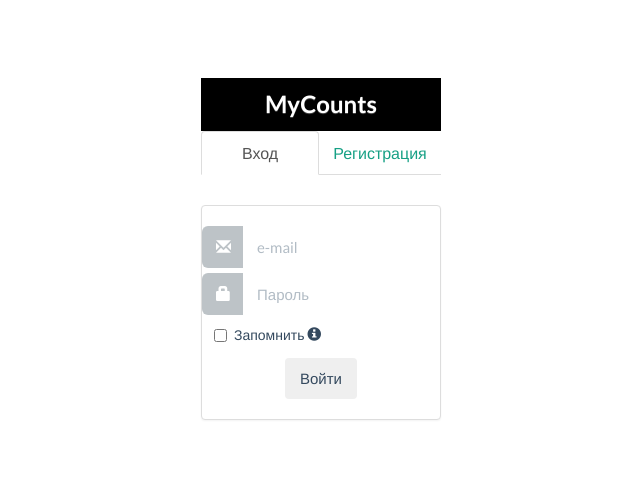
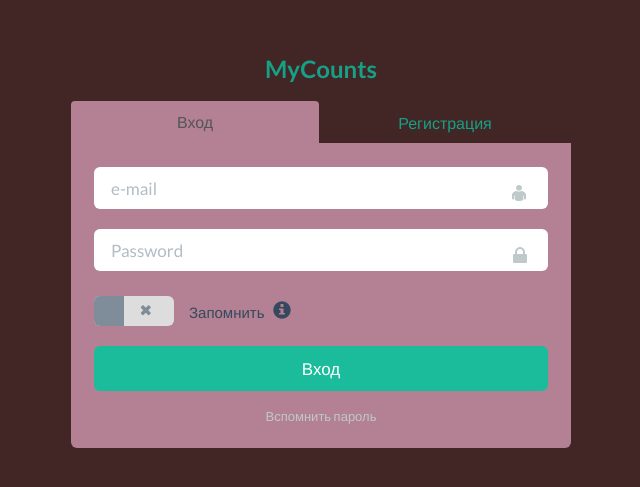
Before and after one commit to git-ff/mycounts, a plain HTML site: page index.html in a window 1280 px wide. Shown: the part 151-638 px from the top of the page, without its empty margins (319-959 px from the left). Drawn offline with nearby package versions, Linux system fonts and the light colour scheme; files whose address does not match are found by name.

Commit message:
index.html update + FlatUI works
Updated index.html, FlatUI works.
FlatUI checkbox fix added.

Issues_Index:
1. Active Register tab not fitted well - border mismatch form border
(ugly colour set on intention).

```diff
--- /dev/null
+++ b/assets/css/flatui_checkbox_fix.css
@@ -0,0 +1,104 @@
+/*
+Flat UI - Checkbox Fix
+http://codepen.io/ARS/pen/aeDHE
+a fork based on Flat UI - Custom checkboxes
+by @geoffrey_crofte
+*/
+
+@import url('https://maxcdn.bootstrapcdn.com/font-awesome/4.5.0/css/font-awesome.min.css');
+[type="checkbox"]:not(:checked),
+[type="checkbox"]:checked {
+  position: absolute;
+  left: -9999px;
+}
+
+[type="checkbox"]:not(:checked) + label,
+[type="checkbox"]:checked + label {
+  position: relative;
+  padding-left: 95px;
+  cursor: pointer;
+}
+
+[type="checkbox"]:not(:checked) + label:before,
+[type="checkbox"]:checked + label:before,
+[type="checkbox"]:not(:checked) + label:after,
+[type="checkbox"]:checked + label:after {
+  content: '';
+  position: absolute;
+}
+
+[type="checkbox"]:not(:checked) + label:before,
+[type="checkbox"]:checked + label:before {
+  left: 0;
+  top: 0;
+  width: 80px;
+  height: 30px;
+  background: #DDDDDD;
+  border-radius: 6px;
+  transition: background-color .2s;
+}
+
+[type="checkbox"]:not(:checked) + label:after,
+[type="checkbox"]:checked + label:after {
+  width: 30px;
+  height: 30px;
+  transition: all .2s;
+  border-radius: 6px 0 0 6px;
+  background: #7F8C9A;
+  top: 0;
+  left: 0;
+}
+
+
+/* on checked */
+[type="checkbox"]:checked + label:before {
+  background: #34495E;
+}
+
+
+/*green slider*/
+[type="checkbox"]:checked + label:after {
+  background: #39D2B4;
+  top: 0;
+  left: 51px;
+  border-radius: 0 6px 6px 0;
+}
+
+[type="checkbox"]:checked + label .ui,
+[type="checkbox"]:not(:checked) + label .ui:before,
+[type="checkbox"]:checked + label .ui:after {
+  position: absolute;
+  left: 6px;  /*icon checked position*/
+  width: 65px;
+  border-radius: 15px;
+  font-size: 14px;
+  font-weight: bold;
+  line-height: 22px;  /*checkbox line height*/
+  transition: all .2s;
+}
+
+
+/*unchecked icon*/
+[type="checkbox"]:not(:checked) + label .ui:before {
+  font-family: 'FontAwesome';
+  content: "\f00d";
+  color: #7F8C9A;  /*Checkbox icon color*/
+  left: 46px;
+  margin-top: 3px;
+}
+
+
+/*checked icon*/
+[type="checkbox"]:checked + label .ui:after {
+  font-family: 'FontAwesome';
+  content: "\f00c";
+  color: #39D2B4;
+  margin-top: 3px;
+  left: 12px;
+}
+
+[type="checkbox"]:focus + label:before {
+  border: 0;
+  outline: 0;
+  box-sizing: border-box;
+}
--- a/assets/css/style.css
+++ b/assets/css/style.css
@@ -1,58 +1,85 @@
-.main-container {
-min-width: 240px;
-max-width: 260px;
+body {
+  background-color: #422626;
+}
+
+.text-centered {
+  text-align: center !important;
+}
+
+.no-margin {
+  margin: 0;
 }
 
 
+/*begin logo align*/
 .navbar-header {
-text-align: center;
-background-color: black;
-width: 100%;
+  float: left;
+  padding: 15px;
+  text-align: center;
+  width: 100%;
 }
 
-.navbar-header a {
-color:white;
-width: 100%;
+.navbar-brand {
+  float:none;
+}
+/*end logo align*/
+
+.nav,
+.navbar-default {
+  margin-bottom: 0;
+  border-radius: 0;
+}
+
+ul.nav>li,
+ul.nav-tabs>li {
+  width: 50%;
+  border: none;
 }
 
 
-.panel-body,
-.panel-default{
-  padding-bottom: 0;
-  margin-bottom: 0;
-
+.nav-tabs>li.active>a,
+.nav-tabs>li.active>a:hover,
+.nav-tabs>li.active>a:focus {
+  background-color: #B38193;
+  border: none;
 }
 
-ul.nav-tabs>li
- {
-  width: 50%;
-  text-align: center;
-  }
-
-ul.nav-tabs>li>a
- {
-  padding-left: 0;
-  padding-right: 0;
-  }
 
 
-.button-holder {
-  text-align: center;
+.login-form {
+  margin-top: -33px;
+  border-top-left-radius: 0;
+  border-top-right-radius: 0;
+  background-color: #B38193;
 }
 
-.checkbox label {
-  font-size: inherit;
-  padding: 0;
-  margin: 0;
-  line-height: inherit;
+
+
+.tab-pane {
+  padding-left: 0px;
+  padding-right: 0px;
 }
 
-.input-group {
-  margin-top: 5px;
+.placeholder {
+  margin-top: 15px;
+  padding-bottom: 22px;
+  height: 13px;
 }
 
-@media screen and (max-width: 767px) {
-.main-container {
-max-width: 260px;
+label {
+  margin-top: 5px;
+  margin-bottom: 15px;
+  margin-right: 5px;
 }
+
+
+.center-column {
+  max-width: 500px;
 }
+
+
+@media (max-width: 767px) {
+  .center-column {
+    min-width: 300px;
+  }
+}
--- /dev/null
+++ b/assets/css/vertical-center.css
@@ -0,0 +1,46 @@
+/*
+vertical-center source
+https://jsfiddle.net/hashem/ut5sbqvz/
+*/
+
+.vertical-center {
+  min-height: 99%;  /* Fallback for vh unit */
+  min-height: 99vh; /* You might also want to use
+                        'height' property instead.
+
+                        Note that for percentage values of
+                        'height' or 'min-height' properties,
+                        the 'height' of the parent element
+                        should be specified explicitly.
+
+                        In this case the parent of '.vertical-center'
+                        is the <body> element */
+
+  /* Make it a flex container */
+  display: -webkit-box;
+  display: -moz-box;
+  display: -ms-flexbox;
+  display: -webkit-flex;
+  display: flex;
+
+  /* Align the bootstrap's container vertically */
+  -webkit-box-align : center;
+  -webkit-align-items : center;
+  -moz-box-align : center;
+  -ms-flex-align : center;
+  align-items : center;
+
+  /* In legacy web browsers such as Firefox 9
+  we need to specify the width of the flex container */
+  width: 100%;
+
+  /* Also 'margin: 0 auto' doesn't have any effect on flex items in such web browsers
+     hence the bootstrap's container won't be aligned to the center anymore.
+
+  Therefore, we should use the following declarations to get it centered again */
+  -webkit-box-pack : center;
+  -moz-box-pack : center;
+  -ms-flex-pack : center;
+  -webkit-justify-content : center;
+  justify-content : center;
+}
--- a/index.html
+++ b/index.html
@@ -5,22 +5,23 @@
     <title>Sign In/Register | MyCounts</title>
     <meta name="viewport" content="width=device-width, initial-scale=1.0">
 
-  <!-- Latest compiled and minified CSS -->
-  <link rel="stylesheet" href="https://maxcdn.bootstrapcdn.com/bootstrap/3.3.6/css/bootstrap.min.css" integrity="sha384-1q8mTJOASx8j1Au+a5WDVnPi2lkFfwwEAa8hDDdjZlpLegxhjVME1fgjWPGmkzs7" crossorigin="anonymous">
-
-  <!-- Optional theme -->
-  <link rel="stylesheet" href="https://maxcdn.bootstrapcdn.com/bootstrap/3.3.6/css/bootstrap-theme.min.css" integrity="sha384-fLW2N01lMqjakBkx3l/M9EahuwpSfeNvV63J5ezn3uZzapT0u7EYsXMjQV+0En5r" crossorigin="anonymous">
+    <!-- Loading Bootstrap -->
+    <link href="assets/css/vendor/bootstrap/css/bootstrap.min.css" rel="stylesheet">
 
     <!-- Loading Flat UI -->
     <link href="assets/css/flat-ui.min.css" rel="stylesheet">
 
-  <!-- Loading Vertical-center CSS -->
-  <link href="css/vertical-center.css" rel="stylesheet">
-
-  <!-- Main style -->
+    <!-- Loading Main style -->
     <link href="assets/css/style.css" rel="stylesheet">
 
-  <link rel="shortcut icon" href="img/favicon.ico">
+    <!-- Loading FlatUI Checkbox Fix style -->
+    <link href="assets/css/flatui_checkbox_fix.css" rel="stylesheet">
+
+    <!-- Loading Vertical-center CSS -->
+    <link href="assets/css/vertical-center.css" rel="stylesheet">
+
+
+    <link rel="shortcut icon" href="assets/img/favicon.ico">
 
     <!-- HTML5 shim, for IE6-8 support of HTML5 elements. All other JS at the end of file. -->
     <!--[if lt IE 9]>
@@ -28,148 +29,132 @@
       <script src="js/vendor/respond.min.js"></script>
     <![endif]-->
 </head>
-
 <body>
 
   <main>
-    <div class="container-fluid">
-      <div class="row">
-        <!-- Left column -->
-        <div class="col-xs-hidden col-sm-4 col-md-4 col-lg-5">
-        </div><!-- END Left column -->
 
-        <!-- BEGIN Center column -->
-        <div class="col-xs-12 col-sm-4 col-md-4 col-lg-2">
-          <!-- BEGIN wrapper -->
-          <div class="wrapper vertical-center">
-            <div class="main-container">
-              <nav class="navbar navbar-tabs" role="navigation">
+
+    <div class="vertical-center">
+
+      <!-- BEGIN Main container -->
+      <div class="container">
+
+        <div class="row" >
+
+          <!-- BEGIN LEFT COLUMN -->
+          <div class="left-column"></div><!-- END LEFT COLUMN -->
+
+
+          <!-- BEGIN CENTER COLUMN -->
+          <div class="center-block center-column" >
+
+            <header>
+              <!-- BEGIN NAVIGATION -->
+              <nav class="navbar navbar-tabs text-centered">
+
+                <!-- Brand and toggle get grouped for better mobile display -->
                 <div class="navbar-header">
                   <a class="navbar-brand" href="#">MyCounts</a>
+
                 </div><!-- END navbar-header -->
-
-
-                <!-- Menu items -->
                 <ul class="nav nav-tabs">
                   <li class="active"><a href="#tab_a" data-toggle="tab">Вход</a></li>
                   <li><a href="#tab_b" data-toggle="tab">Регистрация</a></li>
                 </ul>
-              </nav><!-- END navbar -->
+
+              </nav> <!-- END navbar -->
+              <!-- END NAVIGATION -->
+            </header>
+
+            <section>
 
               <div class="tab-content">
+
                 <!-- tab_a -->
                 <div class="tab-pane active" id="tab_a">
-                  <!-- BEGIN panel -->
-                  <div class="panel panel-default">
-                    <div class="panel-body">
-                      <!-- BEGIN form -->
-                      <form class="form" role="form">
+                  <!-- BEGIN login-form -->
+                  <form action="#">
+                    <div class="login-form">
+                      <!-- BEGIN form-group login -->
                       <div class="form-group">
-                          <div class="row">
+                        <input type="text" class="form-control login-field" value="" placeholder="e-mail" id="login-name" />
+                        <label class="login-field-icon fui-user" for="login-name"></label>
+                      </div><!-- END form-group login -->
 
-                            <div class="input-group">
-                              <span class="input-group-addon">
-                                <span class="glyphicon glyphicon-envelope"></span>
-                              </span>
-                              <input type="email" class="form-control login_email flat" placeholder="e-mail" autocomplete="on" required />
-                            </div>
+                      <!-- BEGIN form-group password -->
+                      <div class="form-group">
+                        <input type="password" class="form-control login-field" value="" placeholder="Password" id="login-pass" />
+                        <label class="login-field-icon fui-lock" for="login-pass"></label>
+                      </div><!-- END form-group password -->
 
-                            <div class="input-group">
-                              <span class="input-group-addon">
-                                <span class="glyphicon glyphicon-lock"></span>
-                              </span>
-                              <input type="password" class="form-control login_password flat" placeholder="Пароль" autocomplete="on" required />
-                            </div>
+                      <!-- BEGIN checkbox_remember -->
+                      <div class="input-group-checkbox">
+                        <input type="checkbox" id="checkbox_remember" />
+                        <label for="checkbox_remember">
+                          <span class="ui"></span>
+                          Запомнить
+                        </label>
+                        <i class="glyphicon glyphicon-info-sign" data-toggle="tooltip" data-placement="right" title="На этом устройстве до очистки истории браузера или cookies" alt="На этом устройстве до очистки истории браузера или cookies"></i>
+                      </div><!-- END checkbox_remember -->
 
-                            <div class="checkbox">
-                              <label>
-                                <input type="checkbox"> Запомнить
-                              </label>
-                              <i class="glyphicon glyphicon-info-sign" data-toggle="tooltip" data-placement="right" title="На этом устройстве до очистки истории браузера или cookies"></i>
-                            </div>
+                      <button class="btn btn-primary btn-lg btn-block" type="submit">Вход</button>
 
-                            <div class="clearfix"></div>
-
-                            <!-- BEGIN button -->
-                            <div class="button-holder">
-                              <button class="btn btn-md btn-mobile-100" type="submit">
-                                Войти
-                              </button>
-                            </div><!-- END button-holder -->
-
-                          </div> <!-- END row -->
-                        </div><!-- END form-group -->
-                      </form><!-- END form-->
-                    </div><!-- END panel-body -->
-                  </div><!-- END panel -->
+                      <a class="login-link" href="#">Вспомнить пароль</a>
+                    </div><!-- END login-form -->
+                  </form>
                 </div><!-- END tab-pane #tab_a -->
-
 
                 <!-- tab_b -->
                 <div class="tab-pane" id="tab_b">
+                  <!-- BEGIN login-form-register -->
+                  <form action="#">
+                    <div class="login-form">
 
-                  <!-- BEGIN panel -->
-                  <div class="panel panel-default">
-                    <div class="panel-body">
-                      <!-- BEGIN form -->
-                      <form class="form" role="form">
+                      <!-- END login-register -->
                       <div class="form-group">
+                        <input type="text" class="form-control login-field" value="" placeholder="e-mail" id="login-name-register" />
+                        <label class="login-field-icon fui-user" for="login-name-register"></label>
+                      </div><!-- END login-register  -->
 
-                          <div class="row">
+                      <!-- BEGIN password-register -->
+                      <div class="form-group">
+                        <input type="password" class="form-control login-field" value="" placeholder="Password" id="login-pass-register" />
+                        <label class="login-field-icon fui-lock" for="login-pass-register">
+                        </label>
+                      </div><!-- END password-register -->
 
-                            <div class="input-group">
-                              <span class="input-group-addon">
-                                <span class="glyphicon glyphicon-envelope"></span>
-                              </span>
-                              <input type="email" class="form-control login_email flat" placeholder="e-mail" autocomplete="on" required />
+                      <!-- BEGIN checkbox_agree -->
+                      <div class="input-group-checkbox">
+                        <input type="checkbox" id="checkbox_agree" />
+                        <label for="checkbox_agree">
+                          <span class="ui"></span>
+                          Принимаю <a href="#">правила</a>.
+                        </label>
+                      </div><!-- END checkbox_remember -->
+
+                      <button class="btn btn-primary btn-lg btn-block" type="submit">Зарегистрироваться</button>
+                      <div class="placeholder"></div>
+
                     </div>
+                  </form><!-- END login-form-register -->
+                </div><!-- END tab-pane #tab_b -->
+              </div><!-- tab-content -->
 
-                            <div class="input-group">
-                              <span class="input-group-addon">
-                                <span class="glyphicon glyphicon-lock"></span>
-                              </span>
-                              <input type="password" class="form-control login_password flat" placeholder="Пароль" autocomplete="on" required />
-                            </div>
+            </section>
+          </div><!-- END CENTER COLUMN -->
 
-                            <div class="checkbox">
-                              <label>
-                                <input type="checkbox" required> Я согласен с <a href="#">соглашением</a>
-                              </label>
-                            </div>
 
-                            <div class="clearfix"></div>
+          <!-- BEGIN RIGHT COLUMN -->
+          <div class="right-column"></div><!-- END RIGHT COLUMN -->
 
-                            <!-- BEGIN button -->
-                            <div class="button-holder">
-                              <button class="btn btn-md btn-mobile-100" type="submit">
-                                Зарегистрироваться
-                              </button>
-                            </div><!-- END button-holder -->
-
-                          </div> <!-- END row -->
-                        </div><!-- END form-group -->
-                      </form><!-- END form-->
-                    </div><!-- END panel-body -->
-                  </div><!-- END panel -->
-                </div><!-- END tab-pane #tab_b -->
-
-              </div><!-- tab content -->
-
-            </div><!-- END main-container -->
-
-          </div><!-- END wrapper -->
-        </div><!-- END Center column -->
-
-        <!-- BEGIN Right column -->
-        <div class="col-xs-hidden col-sm-4 col-md-4 col-lg-5">
-        </div><!-- END Right column -->
 
         </div><!-- END row -->
-    </div><!-- END container-fluid -->
+
+      </div><!-- END Main container -->
+    </div><!-- END vertical-center -->
 
 
   </main>
-
 
 
   <!-- jQuery (necessary for Flat UI's JavaScript plugins) -->
@@ -178,5 +163,6 @@
   <script src="assets/js/vendor/video.js"></script>
   <script src="assets/js/flat-ui.min.js"></script>
 
+
 </body>
 </html>
```
Lines whose indentation alone changed are shown as unchanged.
